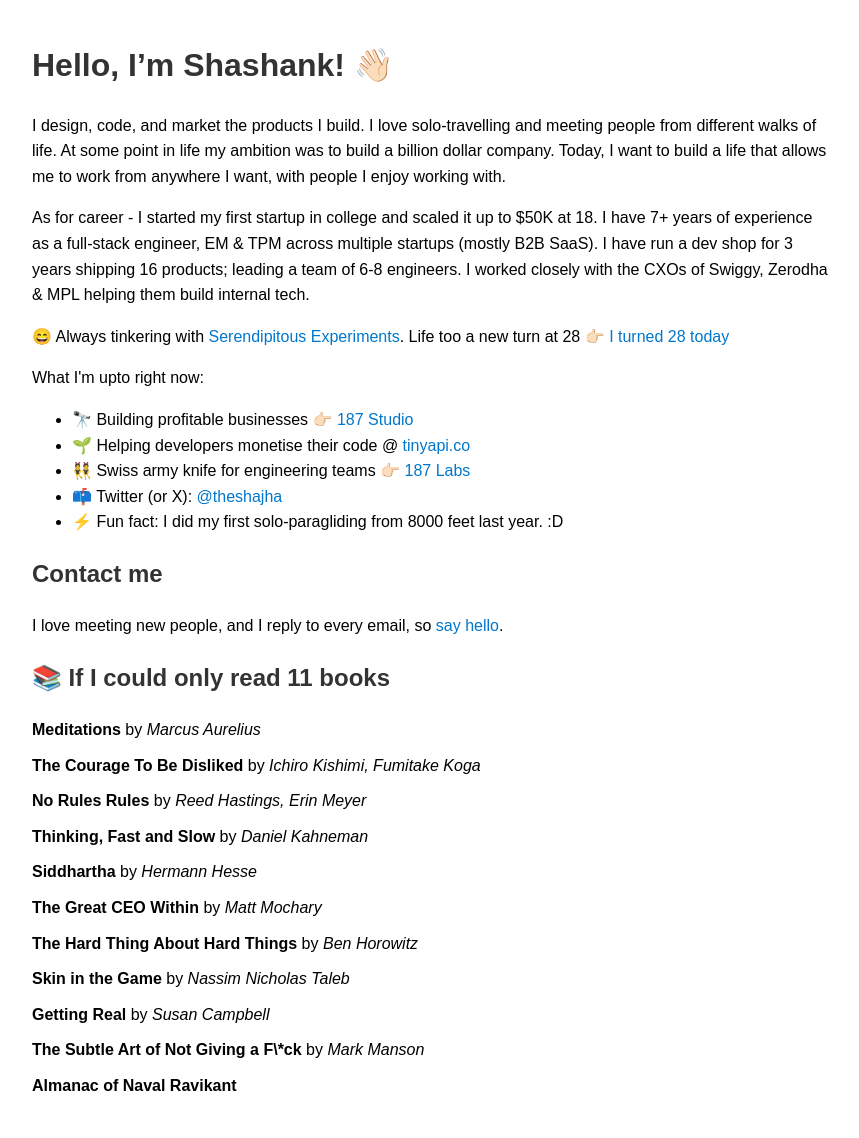
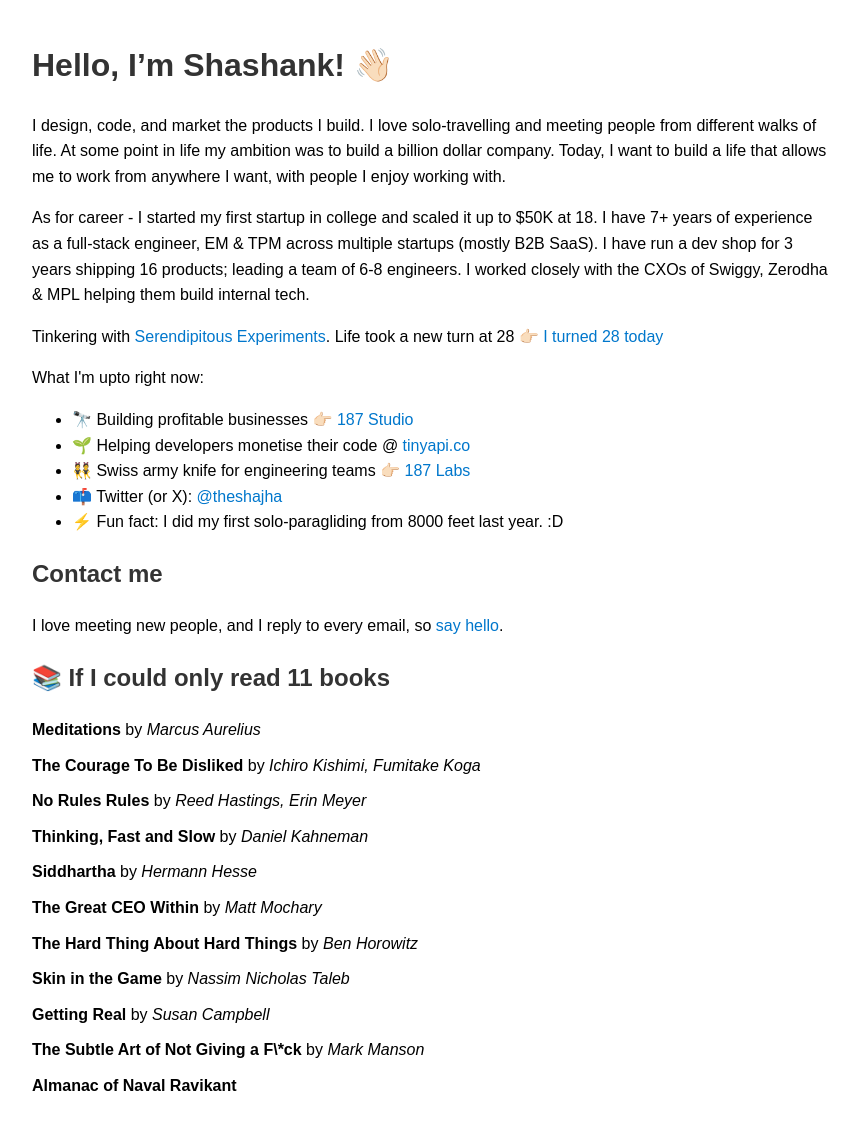
Before and after one commit to theshajha/theshajha, a Jekyll site: the page index.html, which Jekyll copies as it is, in a window 1280 px wide. Shown: the whole page, without its empty margins (208-1067 px from the left). Built offline with Jekyll 4.4.1, drawn with Linux system fonts in a browser that asks for light colours.

Commit message:
Landing page update

```diff
--- a/index.html
+++ b/index.html
@@ -72,11 +72,11 @@
             & MPL helping them build internal tech.
         </p>
         <p>
-            😄 Always tinkering with <a
+            Tinkering with <a
                 href="https://theshajha.com/serendipitous-experiments/"
                 target="_blank"
                 >Serendipitous Experiments</a
-            >. Life too a new turn at 28 👉🏻
+            >. Life took a new turn at 28 👉🏻
             <a href="https://theshajha.com/i-turned-28-today/" target="_blank"
                 >I turned 28 today</a
             >
```
